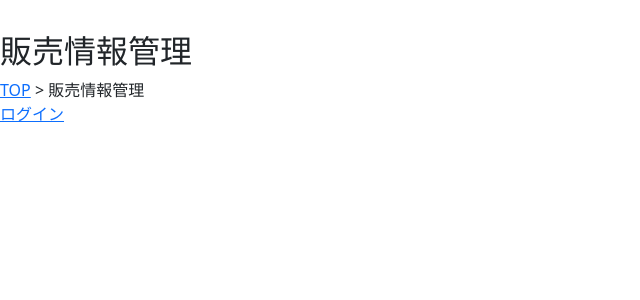
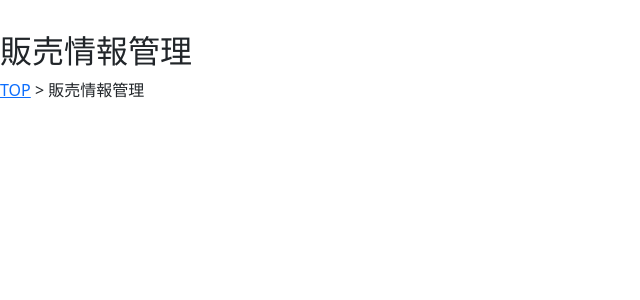
Before and after one commit to Tuttu13/fruit_subsystem, a Django app: template templates/fruit_sale/sale_list.html in a window 1280 px wide. Shown: the part 68-368 px from the top of the page, without its empty margins (0-640 px from the left). Run offline with Django 5.2, Linux system fonts and the light colour scheme; the template is opened without the code that fills it, so the values that code supplies are empty.

Commit message:
画面 不要記載削除

```diff
--- a/templates/fruit_master/fruits_list.html
+++ b/templates/fruit_master/fruits_list.html
@@ -44,8 +44,6 @@
 <div class="text-end">
     <a href="{% url 'create' %}" class="btn btn-primary">新規登録</a>
 </div>
-{% else %}
-<a href="{% url 'login' %}">ログイン</a>
 {% endif %}
 
 {% endblock content %}
--- a/templates/fruit_sale/sale_list.html
+++ b/templates/fruit_sale/sale_list.html
@@ -54,9 +54,6 @@
     <button type="submit" class="btn btn-primary">CSVアップロード</button>
     </form>
 </div>
-
-{% else %}
-<a href="{% url 'login' %}">ログイン</a>
 {% endif %}
 
 {% endblock content %}
```
